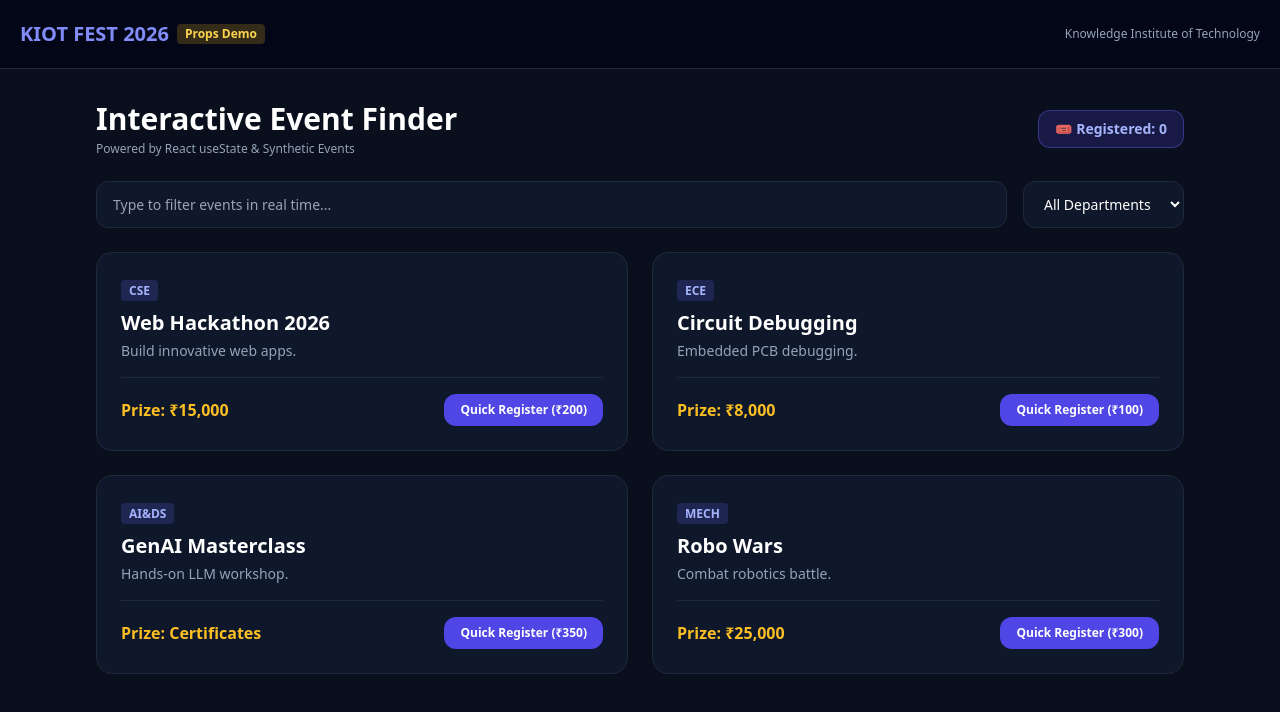
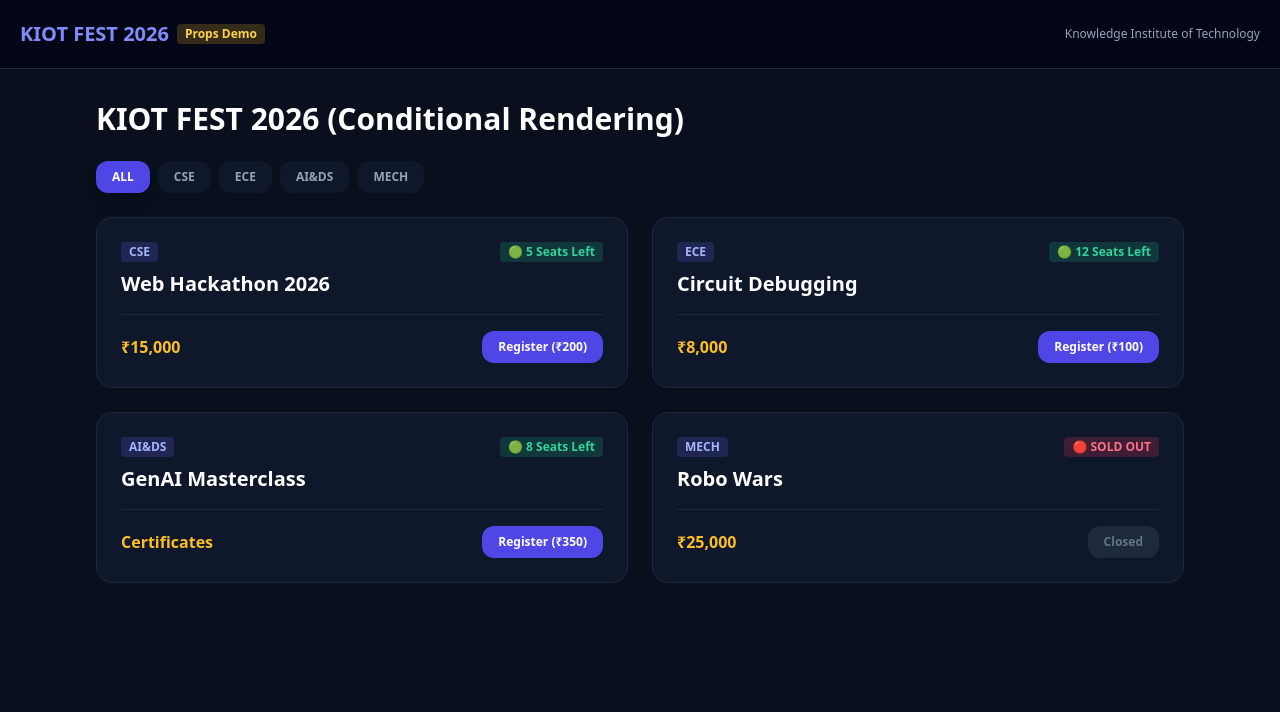
Before and after one commit to skuppuraj/kiot_fest, a Next.js app: page / in a window 1280 px wide. Shown: the top 712 px of the page. Built offline with nearby package versions, Linux system fonts and the light colour scheme.

Commit message:
feat(04): implement conditional rendering for empty states, sold-out badges & active tabs

```diff
--- a/src/pages/index.js
+++ b/src/pages/index.js
@@ -2,16 +2,15 @@ import React, { useState } from 'react';
 import Navbar from '../components/Navbar';
 
 const ALL_EVENTS = [
-  { id: 1, title: 'Web Hackathon 2026', department: 'CSE', description: 'Build innovative web apps.', prize: '₹15,000', fee: 200, seatsLeft: 5 },
-  { id: 2, title: 'Circuit Debugging', department: 'ECE', description: 'Embedded PCB debugging.', prize: '₹8,000', fee: 100, seatsLeft: 12 },
-  { id: 3, title: 'GenAI Masterclass', department: 'AI&DS', description: 'Hands-on LLM workshop.', prize: 'Certificates', fee: 350, seatsLeft: 20 },
-  { id: 4, title: 'Robo Wars', department: 'MECH', description: 'Combat robotics battle.', prize: '₹25,000', fee: 300, seatsLeft: 0 }
+  { id: 1, title: 'Web Hackathon 2026', department: 'CSE', prize: '₹15,000', fee: 200, seatsLeft: 5 },
+  { id: 2, title: 'Circuit Debugging', department: 'ECE', prize: '₹8,000', fee: 100, seatsLeft: 12 },
+  { id: 3, title: 'GenAI Masterclass', department: 'AI&DS', prize: 'Certificates', fee: 350, seatsLeft: 8 },
+  { id: 4, title: 'Robo Wars', department: 'MECH', prize: '₹25,000', fee: 300, seatsLeft: 0 }
 ];
 
 export default function HomePage() {
   const [searchQuery, setSearchQuery] = useState('');
   const [selectedDept, setSelectedDept] = useState('ALL');
-  const [registeredCount, setRegisteredCount] = useState(0);
 
   const filteredEvents = ALL_EVENTS.filter(e => {
     const matchDept = selectedDept === 'ALL' || e.department === selectedDept;
@@ -23,57 +22,64 @@ export default function HomePage() {
     <div>
       <Navbar />
       <div className="p-8 max-w-6xl mx-auto text-white">
-        <div className="flex justify-between items-center mb-6">
-          <div>
-            <h1 className="text-3xl font-black">Interactive Event Finder</h1>
-            <p className="text-slate-400 text-xs mt-1">Powered by React useState & Synthetic Events</p>
-          </div>
-          <div className="bg-indigo-600/20 border border-indigo-500/40 px-4 py-2 rounded-xl text-sm font-bold text-indigo-300">
-            🎟️ Registered: {registeredCount}
-          </div>
+        <h1 className="text-3xl font-black mb-6">KIOT FEST 2026 (Conditional Rendering)</h1>
+
+        <div className="flex gap-2 mb-6">
+          {['ALL', 'CSE', 'ECE', 'AI&DS', 'MECH'].map(dept => (
+            <button
+              key={dept}
+              onClick={() => setSelectedDept(dept)}
+              className={`px-4 py-2 rounded-xl text-xs font-bold transition ${
+                selectedDept === dept ? 'bg-indigo-600 text-white shadow-lg' : 'bg-slate-900 text-slate-400'
+              }`}
+            >
+              {dept}
+            </button>
+          ))}
         </div>
 
-        <div className="flex flex-col sm:flex-row gap-4 mb-6">
-          <input
-            type="text"
-            value={searchQuery}
-            onChange={(e) => setSearchQuery(e.target.value)}
-            placeholder="Type to filter events in real time..."
-            className="flex-1 px-4 py-3 bg-slate-900 border border-slate-800 rounded-xl text-white text-sm"
-          />
-          <select
-            value={selectedDept}
-            onChange={(e) => setSelectedDept(e.target.value)}
-            className="px-4 py-3 bg-slate-900 border border-slate-800 rounded-xl text-white text-sm"
+        {filteredEvents.length === 0 ? (
+          <div className="text-center py-16 bg-slate-900 rounded-2xl border border-slate-800 space-y-3">
+            <p className="text-lg font-bold text-slate-300">No Events Found for "{searchQuery}"</p>
+            <button
+              onClick={() => { setSearchQuery(''); setSelectedDept('ALL'); }}
+              className="px-4 py-2 bg-indigo-600 rounded-xl text-xs font-bold"
             >
-            <option value="ALL">All Departments</option>
-            <option value="CSE">CSE</option>
-            <option value="ECE">ECE</option>
-            <option value="AI&DS">AI&DS</option>
-            <option value="MECH">MECH</option>
-          </select>
+              Reset Filters
+            </button>
           </div>
-
+        ) : (
           <div className="grid grid-cols-1 md:grid-cols-2 gap-6">
             {filteredEvents.map(event => (
               <div key={event.id} className="p-6 bg-slate-900 border border-slate-800 rounded-2xl flex flex-col justify-between">
                 <div>
+                  <div className="flex justify-between items-center">
                     <span className="text-xs font-bold px-2 py-0.5 rounded bg-indigo-500/20 text-indigo-300">{event.department}</span>
+                    {event.seatsLeft === 0 ? (
+                      <span className="text-xs font-bold text-rose-400 bg-rose-500/20 px-2 py-0.5 rounded">🔴 SOLD OUT</span>
+                    ) : (
+                      <span className="text-xs font-bold text-emerald-400 bg-emerald-500/20 px-2 py-0.5 rounded">🟢 {event.seatsLeft} Seats Left</span>
+                    )}
+                  </div>
                   <h3 className="text-xl font-bold mt-2">{event.title}</h3>
-                <p className="text-sm text-slate-400 mt-1">{event.description}</p>
                 </div>
+
                 <div className="mt-4 pt-4 border-t border-slate-800 flex justify-between items-center">
-                <span className="text-amber-400 font-bold">Prize: {event.prize}</span>
-                <button
-                  onClick={() => setRegisteredCount(prev => prev + 1)}
-                  className="px-4 py-2 bg-indigo-600 hover:bg-indigo-500 rounded-xl text-xs font-bold"
-                >
-                  Quick Register (₹{event.fee})
+                  <span className="text-amber-400 font-bold">{event.prize}</span>
+                  {event.seatsLeft === 0 ? (
+                    <button disabled className="px-4 py-2 bg-slate-800 text-slate-500 rounded-xl text-xs font-bold cursor-not-allowed">
+                      Closed
                     </button>
+                  ) : (
+                    <button className="px-4 py-2 bg-indigo-600 hover:bg-indigo-500 rounded-xl text-xs font-bold">
+                      Register (₹{event.fee})
+                    </button>
+                  )}
                 </div>
               </div>
             ))}
           </div>
+        )}
       </div>
     </div>
   );
```
Lines whose indentation alone changed are shown as unchanged.
